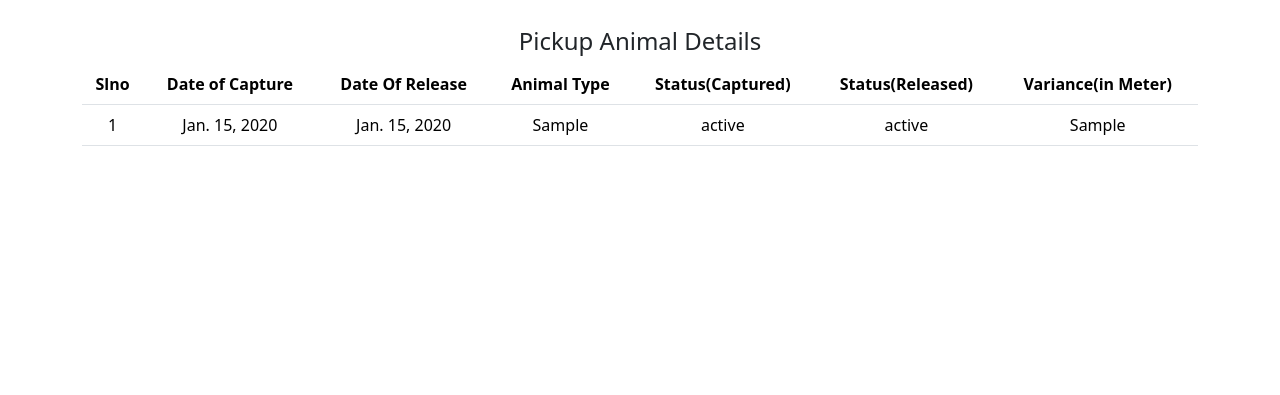
After one commit to sachisahu/AnimalResucueApp, a Django app: page /report in a window 1280 px wide. The commit adds this page. Shown: the part 405-800 px from the top of the page. Run offline with Django 3.2, Linux system fonts and the light colour scheme; a user stored in the database is signed in; tables that the repository leaves empty hold one stand-in row (values such as "Sample post").

Commit message:
report added

```diff
--- a/AnimalRes/urls.py
+++ b/AnimalRes/urls.py
@@ -5,5 +5,6 @@ urlpatterns = [
     path('', views.home),
     path('registerAnimal', views.registerAnimal),
     path('releaseAnimal', views.releaseAnimal),
+    path('report', views.report),
 
 ]
--- a/AnimalRes/views.py
+++ b/AnimalRes/views.py
@@ -60,7 +60,7 @@ def releaseAnimal(request):
 
             picURLurl = uploadResourcesToDigitalOcean('releaseAnimal', image)
 
-            updateRelaesedAnimal = AnimalRescued.objects.get(id = slno)
+            updateRelaesedAnimal = AnimalRescued.objects.get(id=slno)
             updateRelaesedAnimal.release_date = datetime.datetime.today()
             updateRelaesedAnimal.release_time = datetime.datetime.now()
             updateRelaesedAnimal.release_latitude = latitude
@@ -72,8 +72,6 @@ def releaseAnimal(request):
             updateRelaesedAnimal.save()
 
             return redirect('/releaseAnimal')
-
-
 
         if 'getAnimalDetails' in request.POST:
             slno = request.POST.get('reqslno')
@@ -97,3 +95,13 @@ def releaseAnimal(request):
                 return JsonResponse({'message': "Invalid Slno", 'status': 404})
 
     return render(request, "ReleaseAnimal.html")
+
+
+@login_required(login_url='/login')
+def report(request):
+    allResecues = AnimalRescued.objects.all()
+    context = {
+        "allResecues":allResecues
+
+    }
+    return render(request, 'report.html',context)
--- /dev/null
+++ b/templates/report.html
@@ -0,0 +1,70 @@
+<!DOCTYPE html>
+<html lang="en">
+<head>
+    <meta charset="UTF-8">
+    <meta name="viewport" content="width=device-width, initial-scale=1, shrink-to-fit=no">
+    <link rel="icon" href="https://animalrescuesresources.blr1.digitaloceanspaces.com/icons/icon.ico">
+    <title>Reports</title>
+    <link href="https://cdn.jsdelivr.net/npm/bootstrap@5.3.2/dist/css/bootstrap.min.css" rel="stylesheet" integrity="sha384-T3c6CoIi6uLrA9TneNEoa7RxnatzjcDSCmG1MXxSR1GAsXEV/Dwwykc2MPK8M2HN" crossorigin="anonymous">
+
+</head>
+<body>
+<div class="container mt-5 text-center align-middle">
+    <div class="row">
+        <div class="col-12">
+            <a href="/"><img
+                    src="https://animalrescuesresources.blr1.digitaloceanspaces.com/icons/logo.jpg"
+                    class='m-2 img-fluid' alt="AnimalRescue"></a>
+
+        </div>
+        <div style="margin-bottom: 20px;">
+
+        </div>
+
+
+    </div>
+</div>
+
+
+<div class="container mt-5 text-center align-middle">
+
+    <h4 class="text-center">Pickup Animal Details</h4>
+    <table class="table">
+        <thead>
+        <tr>
+            <th scope="col">Slno</th>
+            <th scope="col">Date of Capture</th>
+            <th scope="col">Date Of Release</th>
+            <th scope="col">Animal Type</th>
+            <th scope="col">Status(Captured)</th>
+            <th scope="col">Status(Released)</th>
+            <th scope="col">Variance(in Meter)</th>
+        </tr>
+        </thead>
+        <tbody>
+        {% for rep in allResecues %}
+            <tr class="bg-info text-white">
+                <td>{{ rep.id }}</td>
+                <td>{{ rep.pickup_date }}</td>
+                <td>{{ rep.release_date }}</td>
+                <td>{{ rep.animal.animal }}</td>
+                <td>{{ rep.pickup_status }}</td>
+                <td>{{ rep.release_status }}</td>
+                <td>{{ rep.distance_variance }}</td>
+            </tr>
+
+        {% endfor %}
+
+        </tbody>
+    </table>
+
+
+
+</div>
+
+
+
+
+<script src="https://cdn.jsdelivr.net/npm/bootstrap@5.3.0/dist/js/bootstrap.bundle.min.js"></script>
+</body>
+</html>
```
Also changed, not shown: templates/NewAnimal.html (+16 -1 lines), templates/ReleaseAnimal.html (+16 -0 lines), templates/home.html (+3 -8 lines).
